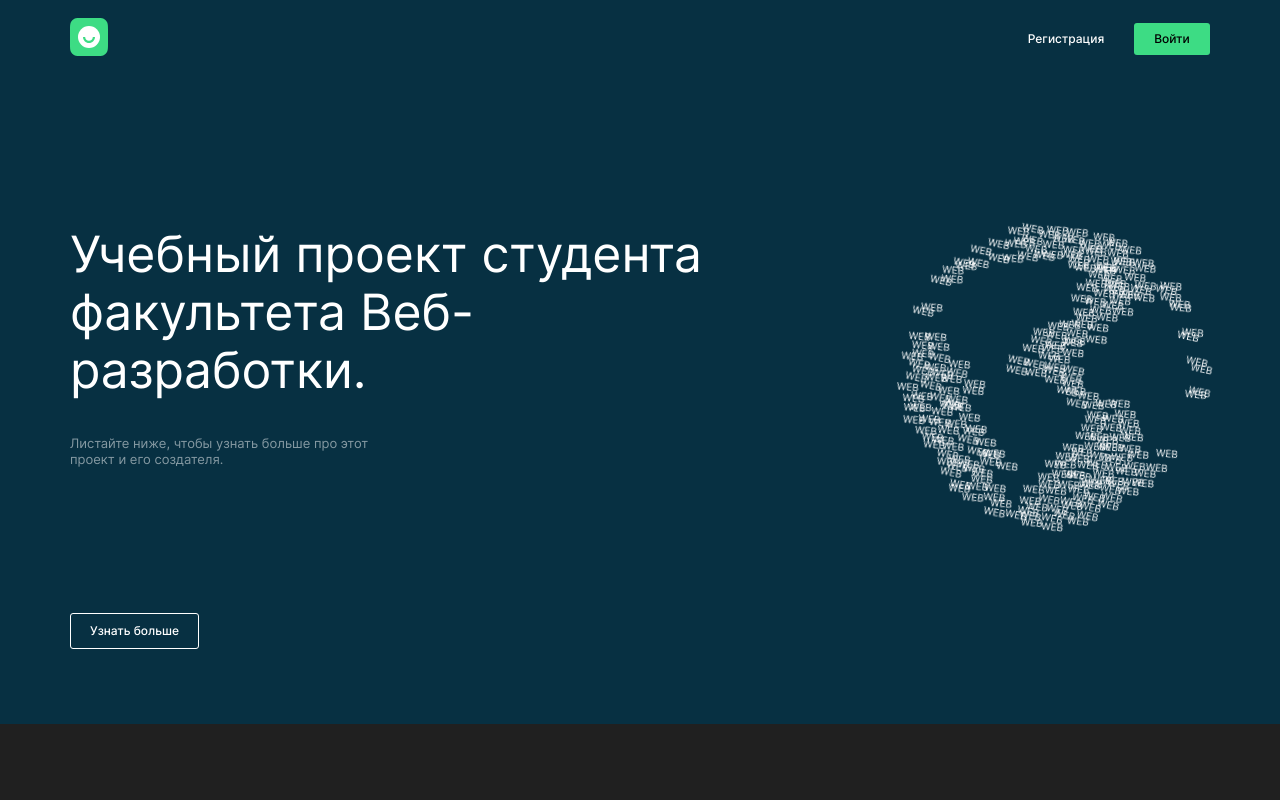
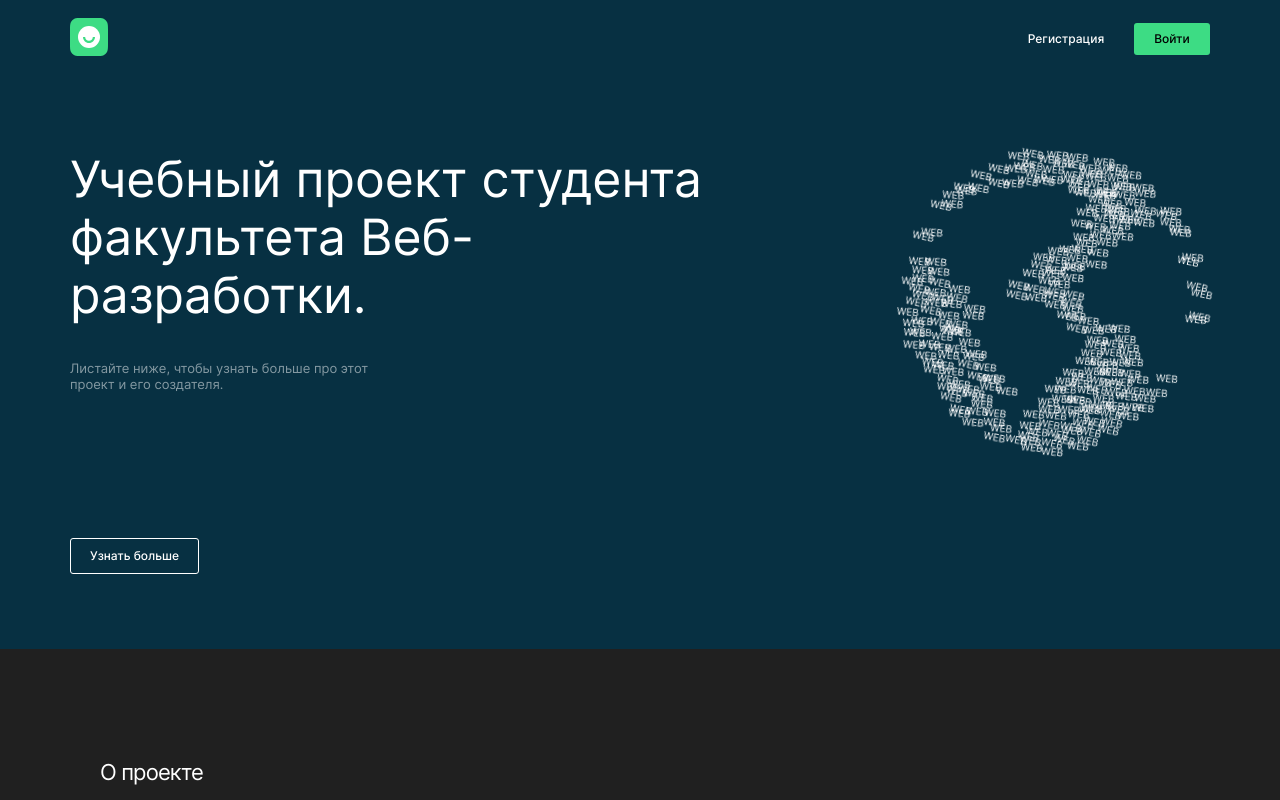
Before and after one commit to VladimirAlbrekht/movies-explorer-frontend, a React (Create React App) app: page / in a window 1280 px wide. Shown: the top 800 px of the page. Built offline with nearby package versions, Linux system fonts and the light colour scheme.

Commit message:
Update Promo.css

```diff
--- a/src/components/Promo/Promo.css
+++ b/src/components/Promo/Promo.css
@@ -3,7 +3,7 @@
   height: 100%;
   background-color: rgba(7, 48, 66, 1);
   padding-bottom: 75px;
-  padding-top: 150px;
+  padding-top: 75px;
 }
 
 .promo__title {
```
